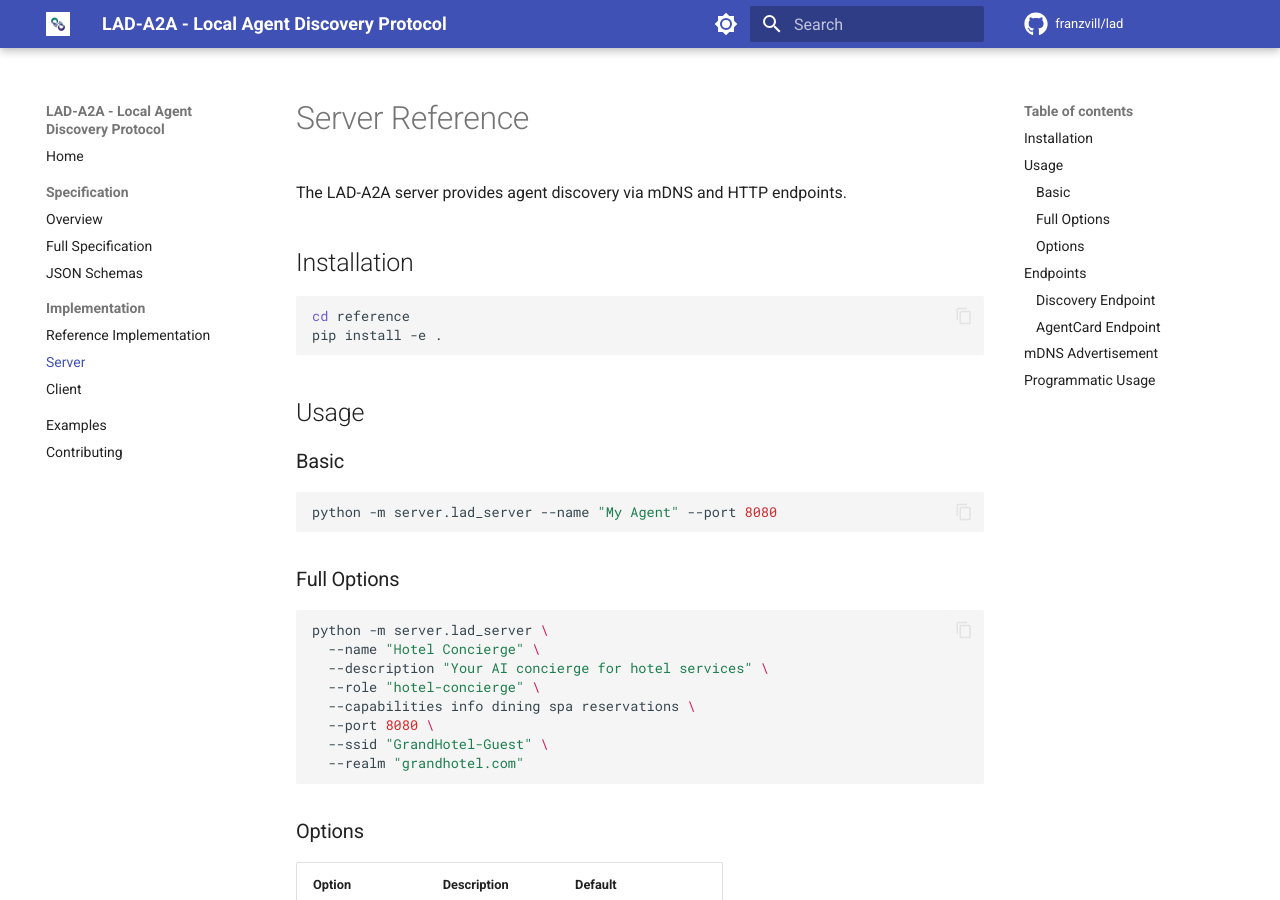
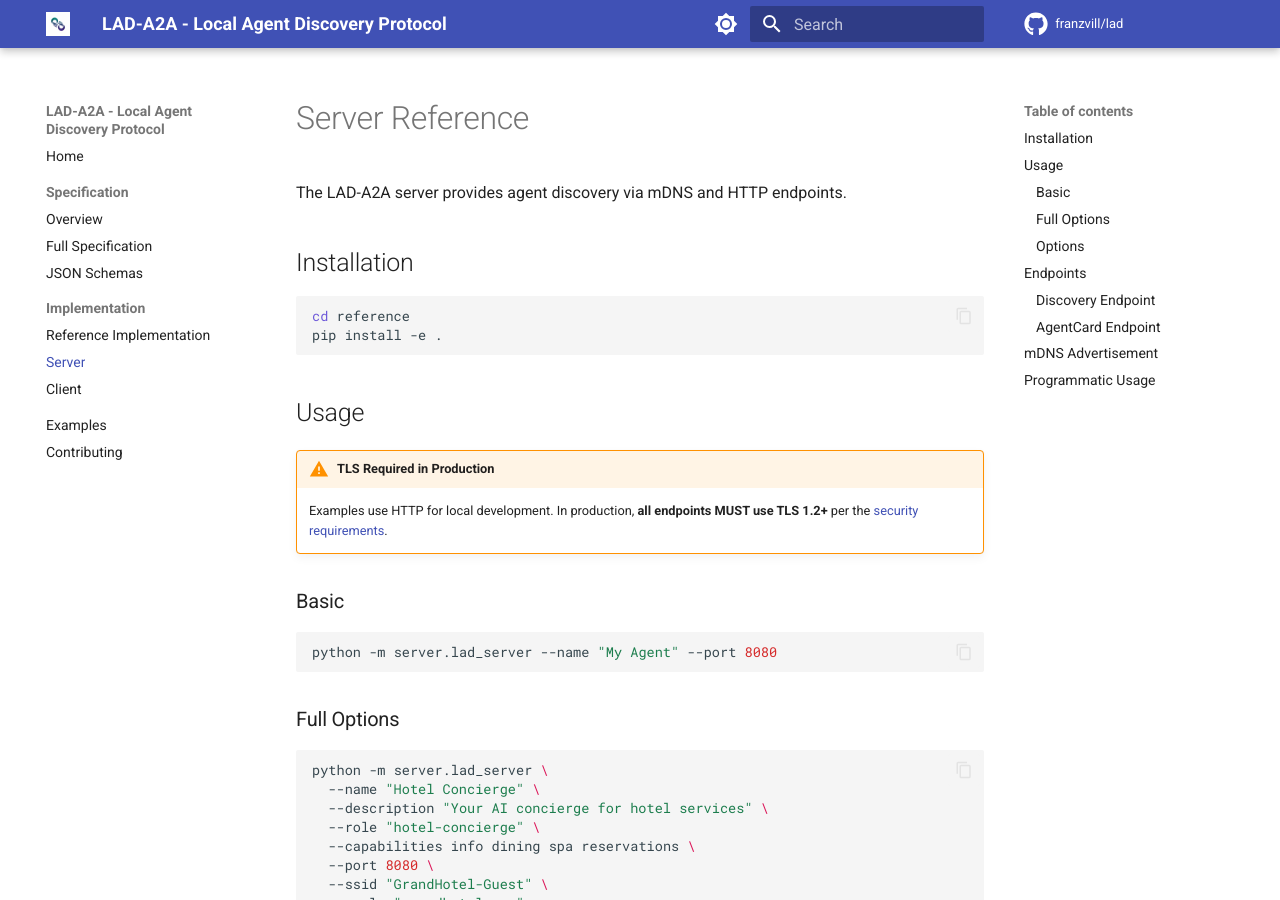
Before and after one commit to franzvill/lad, an MkDocs documentation site: the page built from docs/reference/server.md, in a window 1280 px wide and 900 px high. Built offline with MkDocs 1.6.1 and Material for MkDocs 9.7.7, drawn with Linux system fonts in a browser that asks for light colours; comment, search, counter and statistics services are not loaded.

Commit message:
Add TLS requirement warnings for production in documentation

````diff
--- a/docs/reference/server.md
+++ b/docs/reference/server.md
@@ -10,6 +10,9 @@ pip install -e .
 ```
 
 ## Usage
+
+!!! warning "TLS Required in Production"
+    Examples use HTTP for local development. In production, **all endpoints MUST use TLS 1.2+** per the [security requirements](../spec/spec.md#4-security-requirements).
 
 ### Basic
 
````
Also changed, not shown: README.md (+3 -1 lines), docs/index.md (+4 -1 lines), docs/reference/client.md (+3 -0 lines), docs/reference/index.md (+3 -0 lines).
